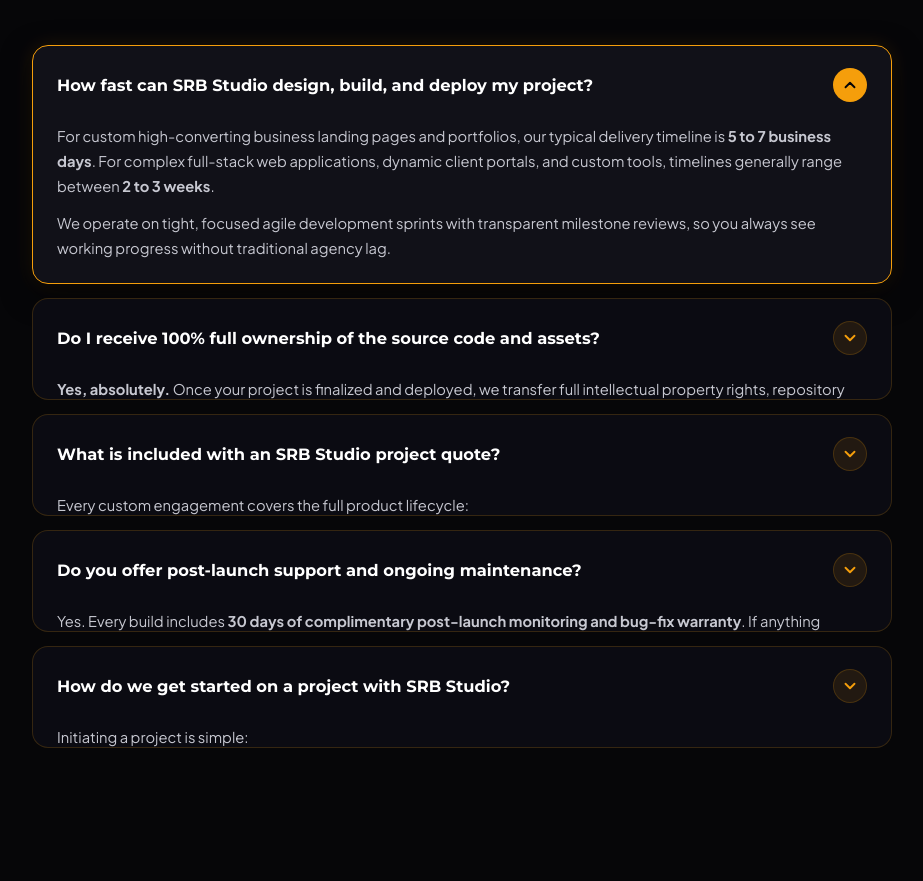
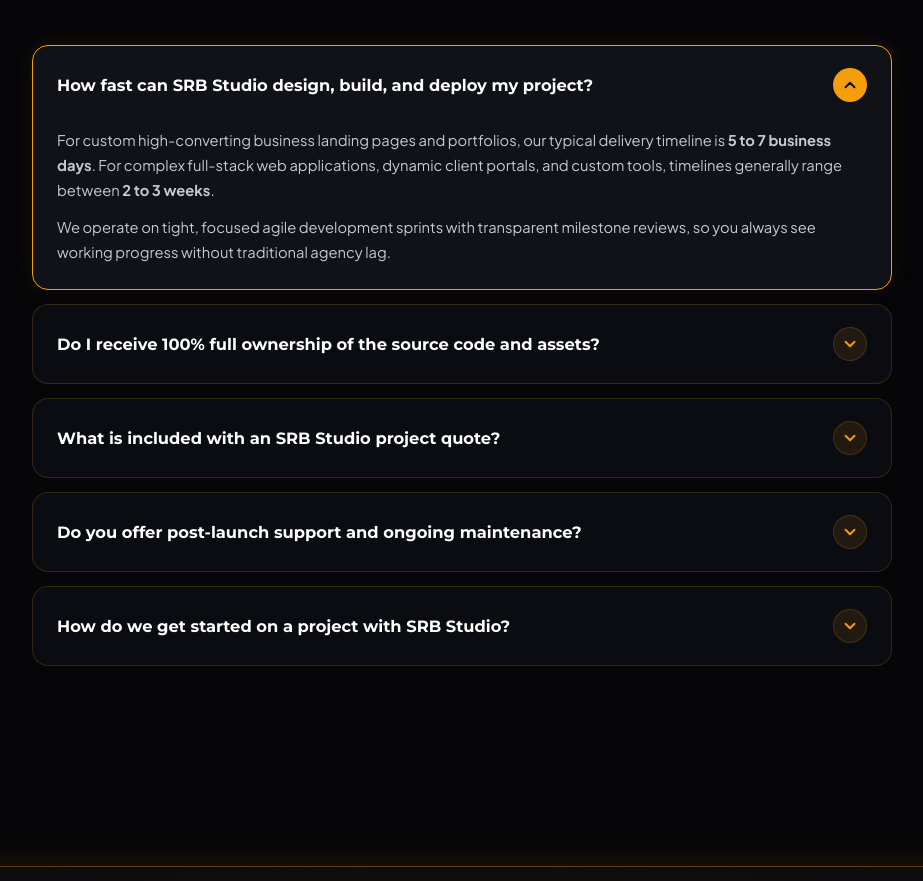
Before and after one commit to sha313786/srb-studios, a website: page index.html in a window 1280 px wide. Shown: the part 6031-6912 px from the top of the page, without its empty margins (178-1101 px from the left). Drawn offline with Linux system fonts and the light colour scheme.

Commit message:
Update stats banner for agency launch phase (benchmarks & guarantees), fix FAQ accordion collapse/expand, and add navbar scroll offset

```diff
--- a/css/style.css
+++ b/css/style.css
@@ -69,6 +69,10 @@
 html {
   scroll-behavior: smooth;
   color-scheme: dark;
+}
+
+section, [id] {
+  scroll-margin-top: 100px;
 }
 
 body {
@@ -1863,30 +1867,36 @@
   transition: transform 0.3s cubic-bezier(0.16, 1, 0.3, 1);
 }
 
-.faq-question[aria-expanded="true"] .faq-icon-pill {
+.faq-question[aria-expanded="true"] .faq-icon-pill,
+.faq-item.is-open .faq-icon-pill {
   background: var(--gold-400);
   color: #060608;
 }
 
-.faq-question[aria-expanded="true"] .faq-chevron {
+.faq-question[aria-expanded="true"] .faq-chevron,
+.faq-item.is-open .faq-chevron {
   transform: rotate(180deg);
 }
 
 .faq-answer {
-  display: grid;
-  grid-template-rows: 0fr;
-  transition: grid-template-rows 0.35s cubic-bezier(0.16, 1, 0.3, 1);
+  display: block;
+  max-height: 0;
   overflow: hidden;
-}
-
-.faq-answer.is-open {
-  grid-template-rows: 1fr;
+  opacity: 0;
+  visibility: hidden;
+  transition: max-height 0.4s cubic-bezier(0.16, 1, 0.3, 1), opacity 0.3s ease, visibility 0.4s;
+  pointer-events: none;
+}
+
+.faq-item.is-open .faq-answer {
+  max-height: 800px;
+  opacity: 1;
+  visibility: visible;
+  pointer-events: auto;
 }
 
 .faq-answer-inner {
-  min-height: 0;
-  overflow: hidden;
-  padding: 0 24px 22px;
+  padding: 4px 24px 24px;
   color: var(--text-secondary);
   font-size: 0.92rem;
   line-height: 1.7;
--- a/index.html
+++ b/index.html
@@ -638,28 +638,28 @@
     <!-- =======================================================================
          STATS BANNER
          ======================================================================= -->
-    <section class="stats-banner" aria-label="Agency Statistics">
+    <section class="stats-banner" aria-label="Agency Benchmarks and Guarantees">
       <div class="container">
         <div class="stats-grid">
 
           <div class="stat-item">
-            <div class="stat-item-number" data-target="99" data-suffix="%">99%</div>
-            <div class="stat-item-label">Client Satisfaction</div>
+            <div class="stat-item-number" data-target="100" data-suffix="%">100%</div>
+            <div class="stat-item-label">Bespoke Code Guarantee</div>
           </div>
 
           <div class="stat-item">
-            <div class="stat-item-number" data-target="50" data-suffix="+">50+</div>
-            <div class="stat-item-label">Custom Platforms Launched</div>
-          </div>
-
-          <div class="stat-item">
-            <div class="stat-item-number" data-target="380" data-suffix="ms"><400ms</div>
+            <div class="stat-item-number" data-prefix="<" data-target="400" data-suffix="ms"><400ms</div>
             <div class="stat-item-label">Average Page Load Speed</div>
           </div>
 
           <div class="stat-item">
-            <div class="stat-item-number" data-target="100" data-suffix="%">100%</div>
-            <div class="stat-item-label">Bespoke Code Guarantee</div>
+            <div class="stat-item-number" data-target="24" data-suffix="h">24h</div>
+            <div class="stat-item-label">Architecture Proposal Delivery</div>
+          </div>
+
+          <div class="stat-item">
+            <div class="stat-item-number" data-target="30" data-suffix=" Days">30 Days</div>
+            <div class="stat-item-label">Complimentary Warranty</div>
           </div>
 
         </div>
@@ -711,9 +711,9 @@
         <div class="faq-accordion-wrapper">
           <div class="faq-accordion" role="region" aria-label="Frequently Asked Questions">
 
-            <!-- Question 1 -->
-            <div class="faq-item">
-              <button type="button" class="faq-question" aria-expanded="false" aria-controls="faq-ans-1" id="faq-btn-1">
+            <!-- Question 1 (Open by Default) -->
+            <div class="faq-item is-open">
+              <button type="button" class="faq-question" aria-expanded="true" aria-controls="faq-ans-1" id="faq-btn-1">
                 <span>How fast can SRB Studio design, build, and deploy my project?</span>
                 <span class="faq-icon-pill" aria-hidden="true">
                   <svg class="faq-chevron" width="18" height="18" viewBox="0 0 24 24" fill="none" stroke="currentColor" stroke-width="2.5" stroke-linecap="round" stroke-linejoin="round">
@@ -721,7 +721,7 @@
                   </svg>
                 </span>
               </button>
-              <div class="faq-answer" id="faq-ans-1" role="region" aria-labelledby="faq-btn-1" hidden>
+              <div class="faq-answer" id="faq-ans-1" role="region" aria-labelledby="faq-btn-1">
                 <div class="faq-answer-inner">
                   <p>
                     For custom high-converting business landing pages and portfolios, our typical delivery timeline is <strong>5 to 7 business days</strong>. For complex full-stack web applications, dynamic client portals, and custom tools, timelines generally range between <strong>2 to 3 weeks</strong>.
@@ -743,7 +743,7 @@
                   </svg>
                 </span>
               </button>
-              <div class="faq-answer" id="faq-ans-2" role="region" aria-labelledby="faq-btn-2" hidden>
+              <div class="faq-answer" id="faq-ans-2" role="region" aria-labelledby="faq-btn-2">
                 <div class="faq-answer-inner">
                   <p>
                     <strong>Yes, absolutely.</strong> Once your project is finalized and deployed, we transfer full intellectual property rights, repository access, and deployment credentials directly to you.
@@ -765,7 +765,7 @@
                   </svg>
                 </span>
               </button>
-              <div class="faq-answer" id="faq-ans-3" role="region" aria-labelledby="faq-btn-3" hidden>
+              <div class="faq-answer" id="faq-ans-3" role="region" aria-labelledby="faq-btn-3">
                 <div class="faq-answer-inner">
                   <p>
                     Every custom engagement covers the full product lifecycle:
@@ -791,7 +791,7 @@
                   </svg>
                 </span>
               </button>
-              <div class="faq-answer" id="faq-ans-4" role="region" aria-labelledby="faq-btn-4" hidden>
+              <div class="faq-answer" id="faq-ans-4" role="region" aria-labelledby="faq-btn-4">
                 <div class="faq-answer-inner">
                   <p>
                     Yes. Every build includes <strong>30 days of complimentary post-launch monitoring and bug-fix warranty</strong>. If anything requires adjustment, we resolve it promptly.
@@ -813,7 +813,7 @@
                   </svg>
                 </span>
               </button>
-              <div class="faq-answer" id="faq-ans-5" role="region" aria-labelledby="faq-btn-5" hidden>
+              <div class="faq-answer" id="faq-ans-5" role="region" aria-labelledby="faq-btn-5">
                 <div class="faq-answer-inner">
                   <p>
                     Initiating a project is simple:
--- a/js/main.js
+++ b/js/main.js
@@ -594,15 +594,16 @@
         statNumbers.forEach(el => {
           const target = parseInt(el.getAttribute('data-target') || '0', 10);
           const suffix = el.getAttribute('data-suffix') || '';
+          const prefix = el.getAttribute('data-prefix') || '';
           let count = 0;
           const step = Math.max(1, Math.floor(target / 40));
           const timer = setInterval(() => {
             count += step;
             if (count >= target) {
-              el.textContent = `${target}${suffix}`;
+              el.textContent = `${prefix}${target}${suffix}`;
               clearInterval(timer);
             } else {
-              el.textContent = `${count}${suffix}`;
+              el.textContent = `${prefix}${count}${suffix}`;
             }
           }, 30);
         });
@@ -637,62 +638,33 @@
    9. FAQ ACCORDION INTERACTION
    ========================================================================== */
 function initFaqAccordion() {
-  const faqButtons = document.querySelectorAll('.faq-question');
-  if (!faqButtons.length) return;
+  const faqItems = document.querySelectorAll('.faq-item');
+  if (!faqItems.length) return;
 
-  faqButtons.forEach((btn) => {
+  faqItems.forEach(item => {
+    const btn = item.querySelector('.faq-question');
+    if (!btn) return;
+
     btn.addEventListener('click', () => {
-      const isExpanded = btn.getAttribute('aria-expanded') === 'true';
-      const targetId = btn.getAttribute('aria-controls');
-      const targetAnswer = document.getElementById(targetId);
-      const parentItem = btn.closest('.faq-item');
+      const isOpen = item.classList.contains('is-open');
 
-      // Close other accordion items smoothly
-      faqButtons.forEach(otherBtn => {
-        if (otherBtn !== btn) {
-          otherBtn.setAttribute('aria-expanded', 'false');
-          const otherItem = otherBtn.closest('.faq-item');
-          if (otherItem) otherItem.classList.remove('is-open');
-          const otherAns = document.getElementById(otherBtn.getAttribute('aria-controls'));
-          if (otherAns) {
-            otherAns.classList.remove('is-open');
-            setTimeout(() => {
-              if (otherBtn.getAttribute('aria-expanded') === 'false') {
-                otherAns.hidden = true;
-              }
-            }, 350);
-          }
+      // Close all other accordion items
+      faqItems.forEach(otherItem => {
+        if (otherItem !== item) {
+          otherItem.classList.remove('is-open');
+          const otherBtn = otherItem.querySelector('.faq-question');
+          if (otherBtn) otherBtn.setAttribute('aria-expanded', 'false');
         }
       });
 
-      // Toggle clicked item
-      if (isExpanded) {
+      // Toggle current item
+      if (isOpen) {
+        item.classList.remove('is-open');
         btn.setAttribute('aria-expanded', 'false');
-        if (parentItem) parentItem.classList.remove('is-open');
-        if (targetAnswer) {
-          targetAnswer.classList.remove('is-open');
-          setTimeout(() => {
-            if (btn.getAttribute('aria-expanded') === 'false') {
-              targetAnswer.hidden = true;
-            }
-          }, 350);
-        }
       } else {
+        item.classList.add('is-open');
         btn.setAttribute('aria-expanded', 'true');
-        if (parentItem) parentItem.classList.add('is-open');
-        if (targetAnswer) {
-          targetAnswer.hidden = false;
-          requestAnimationFrame(() => {
-            targetAnswer.classList.add('is-open');
-          });
-        }
       }
     });
   });
-
-  // Expand the first FAQ item by default on load
-  const firstBtn = faqButtons[0];
-  if (firstBtn) {
-    firstBtn.click();
-  }
 }
```
